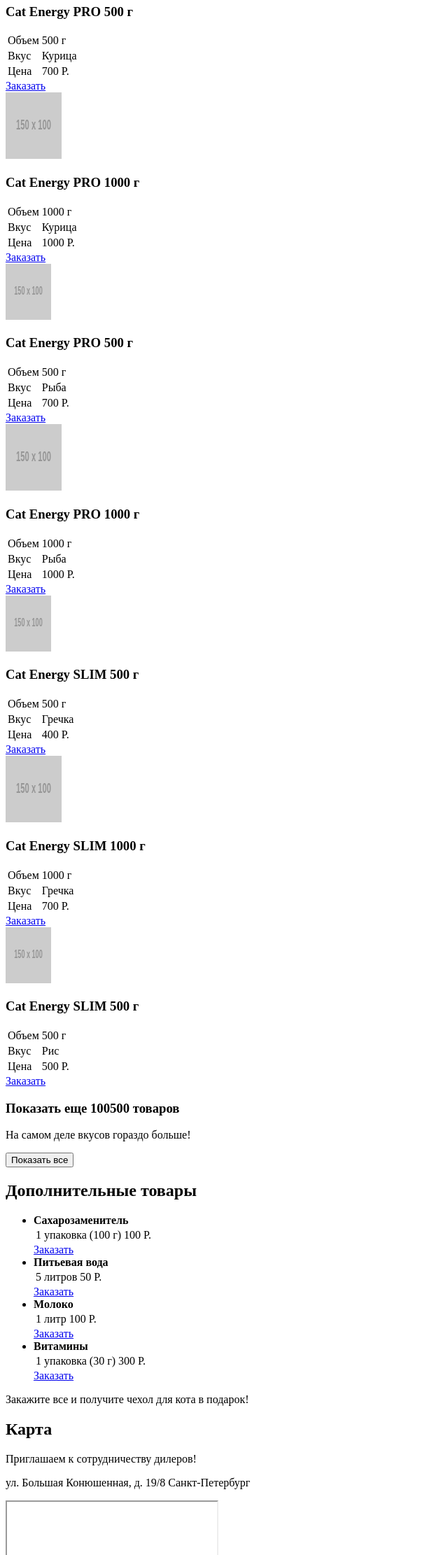
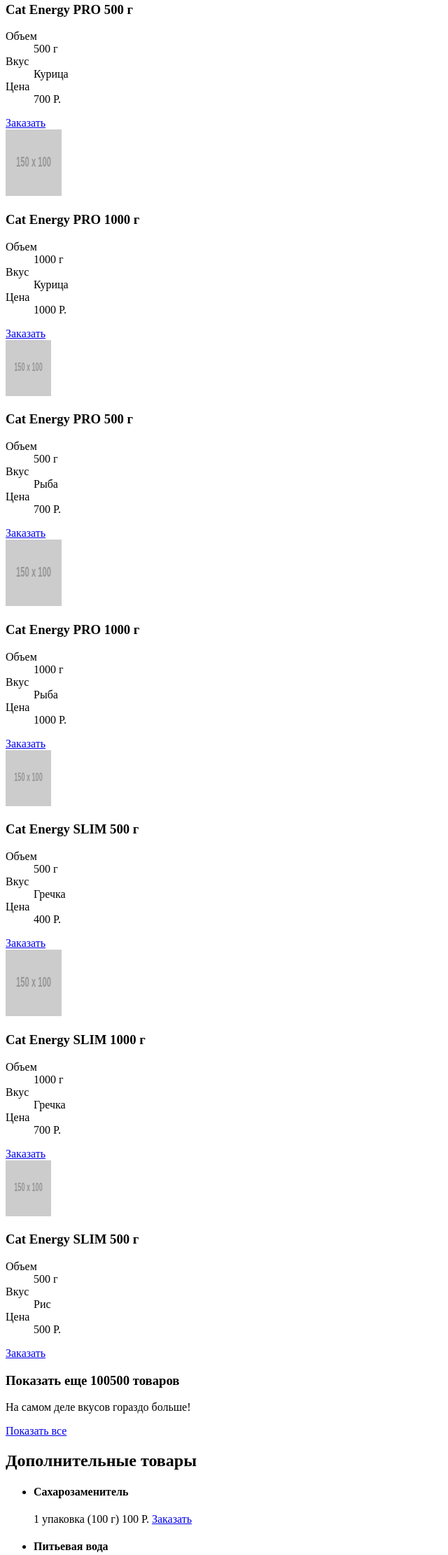
Before and after one commit to Dorofeev-Aleksey/217602-cat-energy, a website: page source/catalog.html in a window 1280 px wide. Shown: the part 318-2540 px from the top of the page at 70% size, without its empty margins (0-640 px from the left). Drawn offline with Linux system fonts and the light colour scheme; grey boxes are pictures that could not be loaded; placeholder pictures from the web are drawn by us.

Commit message:
Исправлены замечания

```diff
--- a/source/catalog.html
+++ b/source/catalog.html
@@ -2,7 +2,7 @@
 <html lang="ru">
   <head>
     <meta charset="utf-8">
-    <title>HTML Academy: Кэт энерджи</title>
+    <title>HTML&nbsp;Academy: Кэт энерджи</title>
   </head>
   <body>
     <header class="page-header container">
@@ -15,7 +15,7 @@
       </div>
 
       <nav class="main-nav">
-          <button class="main-nav__toggle" type="button">Открыть меню</button>
+        <button class="main-nav__toggle" type="button" aria-label="Открыть меню"></button>
         <div class="main-nav__wrap">
           <ul class="main-nav__items menu-list">
             <li class="menu-list__item">
@@ -35,182 +35,167 @@
 
     <main class="page-main">
 
-      <div class="container">
       <h1 class="page-main__title">Каталог продукции</h1>
 
-        <div class="products">
-          <article class="products__box">
-            <a class="products__link" href="#">
-              <img class="products__img" src="http://placehold.it/150x100" alt="Cat Energy PRO 500 г" width="65" height="80">
+      <div class="products-wrap">
+        <article class="products-wrap__box product">
+          <a class="product__link" href="#">
+            <img class="product__img" src="http://placehold.it/150x100" alt="Cat Energy PRO 500 г" width="65" height="80">
           </a>
-            <h3 class="products__title">Cat Energy PRO 500 г</h3>
 
-            <table class="products__table">
-              <tr class="products__table-line">
-                <td class="products__table-cell">Объем</td>
-                <td class="products__table-cell">500 г</td>
-              </tr>
-              <tr class="products__table-line">
-                <td class="products__table-cell">Вкус</td>
-                <td class="products__table-cell">Курица</td>
-              </tr>
-              <tr class="products__table-line">
-                <td class="products__table-cell">Цена</td>
-                <td class="products__table-cell">700 Р.</td>
-              </tr>
-            </table>
+          <div class="product__block-table">
+            <h3 class="product__title">Cat Energy PRO 500&nbsp;г</h3>
+            <dl class="product__line">
+              <dt class="product__title">Объем</dt>
+              <dd class="product__val">500&nbsp;г</dd>
 
-            <a class="products__btn cat-energy-btn" href="#">Заказать</a>
+              <dt class="product__title">Вкус</dt>
+              <dd class="product__val">Курица</dd>
+
+              <dt class="product__title">Цена</dt>
+              <dd class="product__val">700&nbsp;Р.</dd>
+            </dl>
+          </div>
+
+          <a class="product__btn btn-block" href="#">Заказать</a>
         </article>
 
-          <article class="products__box">
-            <a class="products__link" href="#">
-              <img class="products__img" src="http://placehold.it/150x100" alt="Cat Energy PRO 1000 г" width="80" height="95">
+        <article class="products-wrap__box product">
+          <a class="product__link" href="#">
+            <img class="product__img" src="http://placehold.it/150x100" alt="Cat Energy PRO 1000 г" width="80" height="95">
           </a>
-            <h3 class="products__title">Cat Energy PRO 1000 г</h3>
 
-            <table class="products__table">
-              <tr class="products__table-line">
-                <td class="products__table-cell">Объем</td>
-                <td class="products__table-cell">1000 г</td>
-              </tr>
-              <tr class="products__table-line">
-                <td class="products__table-cell">Вкус</td>
-                <td class="products__table-cell">Курица</td>
-              </tr>
-              <tr class="products__table-line">
-                <td class="products__table-cell">Цена</td>
-                <td class="products__table-cell">1000 Р.</td>
-              </tr>
-            </table>
+          <div class="product__block">
+            <h3 class="product__title">Cat Energy PRO 1000&nbsp;г</h3>
+              <dl class="product__line">
+                <dt class="product__title">Объем</dt>
+                <dd class="product__val">1000&nbsp;г</dd>
 
-            <a class="products__btn cat-energy-btn" href="#">Заказать</a>
+                <dt class="product__title">Вкус</dt>
+                <dd class="product__val">Курица</dd>
+
+                <dt class="product__title">Цена</dt>
+                <dd class="product__val">1000&nbsp;Р.</dd>
+              </dl>
+          </div>
+
+          <a class="product__btn btn-block" href="#">Заказать</a>
         </article>
 
-          <article class="products__box">
-            <a class="products__link" href="#">
-              <img class="products__img" src="http://placehold.it/150x100" alt="Cat Energy PRO 500 г" width="65" height="80">
+        <article class="products-wrap__box product">
+          <a class="product__link" href="#">
+            <img class="product__img" src="http://placehold.it/150x100" alt="Cat Energy PRO 500 г" width="65" height="80">
           </a>
-            <h3 class="products__title">Cat Energy PRO 500 г</h3>
 
-            <table class="products__table">
-              <tr class="products__table-line">
-                <td class="products__table-cell">Объем</td>
-                <td class="products__table-cell">500 г</td>
-              </tr>
-              <tr class="products__table-line">
-                <td class="products__table-cell">Вкус</td>
-                <td class="products__table-cell">Рыба</td>
-              </tr>
-              <tr class="products__table-line">
-                <td class="products__table-cell">Цена</td>
-                <td class="products__table-cell">700 Р.</td>
-              </tr>
-            </table>
+          <div class="product__block">
+            <h3 class="product__title">Cat Energy PRO 500&nbsp;г</h3>
+              <dl class="product__line">
+                <dt class="product__title">Объем</dt>
+                <dd class="product__val">500&nbsp;г</dd>
 
-            <a class="products__btn cat-energy-btn" href="#">Заказать</a>
+                <dt class="product__title">Вкус</dt>
+                <dd class="product__val">Рыба</dd>
+
+                <dt class="product__title">Цена</dt>
+                <dd class="product__val">700&nbsp;Р.</dd>
+              </dl>
+          </div>
+
+          <a class="product__btn btn-block" href="#">Заказать</a>
         </article>
 
-          <article class="products__box">
-            <a class="products__link" href="#">
-              <img class="products__img" src="http://placehold.it/150x100" alt="Cat Energy PRO 1000 г" width="80" height="95">
+        <article class="products-wrap__box product">
+          <a class="product__link" href="#">
+            <img class="product__img" src="http://placehold.it/150x100" alt="Cat Energy PRO 1000 г" width="80" height="95">
           </a>
-            <h3 class="products__title">Cat Energy PRO 1000 г</h3>
 
-            <table class="products__table">
-              <tr class="products__table-line">
-                <td class="products__table-cell">Объем</td>
-                <td class="products__table-cell">1000 г</td>
-              </tr>
-              <tr class="products__table-line">
-                <td class="products__table-cell">Вкус</td>
-                <td class="products__table-cell">Рыба</td>
-              </tr>
-              <tr class="products__table-line">
-                <td class="products__table-cell">Цена</td>
-                <td class="products__table-cell">1000 Р.</td>
-              </tr>
-            </table>
+          <div class="product__block">
+            <h3 class="product__title">Cat Energy PRO 1000&nbsp;г</h3>
+              <dl class="product__line">
+                <dt class="product__title">Объем</dt>
+                <dd class="product__val">1000&nbsp;г</dd>
 
-            <a class="products__btn cat-energy-btn" href="#">Заказать</a>
+                <dt class="product__title">Вкус</dt>
+                <dd class="product__val">Рыба</dd>
+
+                <dt class="product__title">Цена</dt>
+                <dd class="product__val">1000&nbsp;Р.</dd>
+              </dl>
+          </div>
+
+          <a class="product__btn btn-block" href="#">Заказать</a>
         </article>
 
-          <article class="products__box">
-            <a class="products__link" href="#">
-              <img class="products__img" src="http://placehold.it/150x100" alt="Cat Energy SLIM 500 г" width="65" height="80">
+        <article class="products-wrap__box product">
+          <a class="product__link" href="#">
+            <img class="product__img" src="http://placehold.it/150x100" alt="Cat Energy SLIM 500 г" width="65" height="80">
           </a>
-            <h3 class="products__title">Cat Energy SLIM 500 г</h3>
 
-            <table class="products__table">
-              <tr class="products__table-line">
-                <td class="products__table-cell">Объем</td>
-                <td class="products__table-cell">500 г</td>
-              </tr>
-              <tr class="products__table-line">
-                <td class="products__table-cell">Вкус</td>
-                <td class="products__table-cell">Гречка</td>
-              </tr>
-              <tr class="products__table-line">
-                <td class="products__table-cell">Цена</td>
-                <td class="products__table-cell">400 Р.</td>
-              </tr>
-            </table>
+          <div class="product__block">
+            <h3 class="product__title">Cat Energy SLIM 500&nbsp;г</h3>
+              <dl class="product__line">
+                <dt class="product__title">Объем</dt>
+                <dd class="product__val">500&nbsp;г</dd>
 
-            <a class="products__btn cat-energy-btn" href="#">Заказать</a>
+                <dt class="product__title">Вкус</dt>
+                <dd class="product__val">Гречка</dd>
+
+                <dt class="product__title">Цена</dt>
+                <dd class="product__val">400&nbsp;Р.</dd>
+              </dl>
+          </div>
+
+          <a class="product__btn btn-block" href="#">Заказать</a>
         </article>
 
-          <article class="products__box">
-            <a class="products__link" href="#">
-              <img class="products__img" src="http://placehold.it/150x100" alt="Cat Energy SLIM 1000 г" width="80" height="95">
+        <article class="products-wrap__box product">
+          <a class="product__link" href="#">
+            <img class="product__img" src="http://placehold.it/150x100" alt="Cat Energy SLIM 1000 г" width="80" height="95">
           </a>
-            <h3 class="products__title">Cat Energy SLIM 1000 г</h3>
 
-            <table class="products__table">
-              <tr class="products__table-line">
-                <td class="products__table-cell">Объем</td>
-                <td class="products__table-cell">1000 г</td>
-              </tr>
-              <tr class="products__table-line">
-                <td class="products__table-cell">Вкус</td>
-                <td class="products__table-cell">Гречка</td>
-              </tr>
-              <tr class="products__table-line">
-                <td class="products__table-cell">Цена</td>
-                <td class="products__table-cell">700 Р.</td>
-              </tr>
-            </table>
+          <div class="product__block">
+            <h3 class="product__title">Cat Energy SLIM 1000&nbsp;г</h3>
+              <dl class="product__line">
+                <dt class="product__title">Объем</dt>
+                <dd class="product__val">1000&nbsp;г</dd>
 
-            <a class="products__btn cat-energy-btn" href="#">Заказать</a>
+                <dt class="product__title">Вкус</dt>
+                <dd class="product__val">Гречка</dd>
+
+                <dt class="product__title">Цена</dt>
+                <dd class="product__val">700&nbsp;Р.</dd>
+              </dl>
+          </div>
+
+          <a class="product__btn btn-block" href="#">Заказать</a>
         </article>
 
-          <article class="products__box">
-            <a class="products__link" href="#">
-              <img class="products__img" src="http://placehold.it/150x100" alt="Cat Energy SLIM 500 г" width="65" height="80">
+        <article class="products-wrap__box product">
+          <a class="product__link" href="#">
+            <img class="product__img" src="http://placehold.it/150x100" alt="Cat Energy SLIM 500 г" width="65" height="80">
           </a>
-            <h3 class="products__title">Cat Energy SLIM 500 г</h3>
 
-            <table class="products__table">
-              <tr class="products__table-line">
-                <td class="products__table-cell">Объем</td>
-                <td class="products__table-cell">500 г</td>
-              </tr>
-              <tr class="products__table-line">
-                <td class="products__table-cell">Вкус</td>
-                <td class="products__table-cell">Рис</td>
-              </tr>
-              <tr class="products__table-line">
-                <td class="products__table-cell">Цена</td>
-                <td class="products__table-cell">500 Р.</td>
-              </tr>
-            </table>
+          <div class="product__block">
+            <h3 class="product__title">Cat Energy SLIM 500&nbsp;г</h3>
+              <dl class="product__line">
+                <dt class="product__title">Объем</dt>
+                <dd class="product__val">500&nbsp;г</dd>
 
-            <a class="products__btn cat-energy-btn" href="#">Заказать</a>
+                <dt class="product__title">Вкус</dt>
+                <dd class="products__val">Рис</dd>
+
+                <dt class="product__title">Цена</dt>
+                <dd class="product__val">500&nbsp;Р.</dd>
+              </dl>
+          </div>
+
+          <a class="product__btn btn-block" href="#">Заказать</a>
         </article>
 
-          <section class="products__box more-products">
-            <h3 class="more-products__title">Показать еще 100500 товаров</h3>
-            <p class="more-products__text">На самом деле вкусов гораздо больше!</p>
-            <button class="more-products__btn" type="button">Показать все</button>
+        <section class="products-wrap__more">
+          <h3 class="products-wrap__more-title">Показать еще 100500 товаров</h3>
+          <p class="products-wrap__more-text">На&nbsp;самом деле вкусов гораздо больше!</p>
+          <a class="products-wrap__more-btn" href="#">Показать все</a>
         </section>
       </div>
 
@@ -219,64 +204,44 @@
 
         <ul class="additional__list goods-list">
           <li class="goods-list__item">
-              <b class="goods-list__item-title">Сахарозаменитель</b>
-
-              <table class="goods-list__item-table">
-                <tr class="goods-list__item-line">
-                  <td class="goods-list__item-cell">1 упаковка (100 г)</td>
-                  <td class="goods-list__item-cell">100 Р.</td>
-                </tr>
-              </table>
-              <a class="goods-list__table-btn cat-energy-btn" href="#">Заказать</a>
+            <h4 class="goods-list__item-title">Сахарозаменитель</h4>
+            <span class="goods-list__item-amount">1&nbsp;упаковка (100&nbsp;г)</span>
+            <span class="goods-list__item-val">100&nbsp;Р.</span>
+            <a class="goods-list__btn btn-block" href="#">Заказать</a>
           </li>
 
           <li class="goods-list__item">
-              <b class="goods-list__item-title">Питьевая вода</b>
-
-              <table class="goods-list__item-table">
-                <tr class="goods-list__item-line">
-                  <td class="goods-list__item-cell">5 литров</td>
-                  <td class="goods-list__item-cell">50 Р.</td>
-                </tr>
-              </table>
-              <a class="goods-list__table-btn cat-energy-btn" href="#">Заказать</a>
+            <h4 class="goods-list__item-title">Питьевая вода</h4>
+            <span class="goods-list__item-amount">5&nbsp;литров</span>
+            <span class="goods-list__item-val">50&nbsp;Р.</span>
+            <a class="goods-list__btn btn-block" href="#">Заказать</a>
           </li>
 
           <li class="goods-list__item">
-              <b class="goods-list__item-title">Молоко</b>
-
-              <table class="goods-list__item-table">
-                <tr class="goods-list__item-line">
-                  <td class="goods-list__item-cell">1 литр</td>
-                  <td class="goods-list__item-cell">100 Р.</td>
-                </tr>
-              </table>
-              <a class="goods-list__table-btn cat-energy-btn" href="#">Заказать</a>
+            <h4 class="goods-list__item-title">Молоко</h4>
+            <span class="goods-list__item-amount">1&nbsp;литр</span>
+            <span class="goods-list__item-val">100&nbsp;Р.</span>
+            <a class="goods-list__btn btn-block" href="#">Заказать</a>
           </li>
 
           <li class="goods-list__item">
-              <b class="goods-list__item-title">Витамины</b>
-
-              <table class="goods-list__item-table">
-                <tr class="goods-list__item-line">
-                  <td class="goods-list__item-cell">1 упаковка (30 г)</td>
-                  <td class="goods-list__item-cell">300 Р.</td>
-                </tr>
-              </table>
-              <a class="goods-list__table-btn cat-energy-btn" href="#">Заказать</a>
+            <h4 class="goods-list__item-title">Витамины</h4>
+            <span class="goods-list__item-amount">1&nbsp;упаковка (30&nbsp;г)</span>
+            <span class="goods-list__item-val">300&nbsp;Р.</span>
+            <a class="goods-list__btn btn-block" href="#">Заказать</a>
           </li>
         </ul>
-
+        <!--Это же блочек с подарком и фоном с котом.-->
         <div class="additional__all">
-            <p class="additional__all-text">Закажите все и получите чехол для кота в подарок!</p>
+          <img class="additional__all-image" src="http://placehold.it/150x100" alt="Подарок" width="55" height="60">
+          <p class="additional__all-text">Закажите все и&nbsp;получите чехол для кота в&nbsp;подарок!</p>
         </div>
       </section>
-      </div>
 
       <section class="map">
         <h1 class="visually-hidden">Карта</h1>
         <div class="map__wrap">
-          <p class="map__text">Приглашаем к сотрудничеству дилеров!</p>
+          <p class="map__text">Приглашаем к&nbsp;сотрудничеству дилеров!</p>
           <p class="map__address">ул. Большая Конюшенная, д. 19/8 Санкт-Петербург</p>
         </div>
         <iframe class="map__interactive" src='https://www.google.com/maps/embed?pb=!1m18!1m12!1m3!1d1998.576107178979!2d30.321962135596618!3d59.939175757766854!2m3!1f0!2f0!3f0!3m2!1i1024!2i768!4f13.1!3m3!1m2!1s0x4696310fca5ba729%3A0xea9c53d4493c879f!2z0JHQvtC70YzRiNCw0Y8g0JrQvtC90Y7RiNC10L3QvdCw0Y8g0YPQuy4sIDE5LCDQodCw0L3QutGCLdCf0LXRgtC10YDQsdGD0YDQsywgMTkxMTg2!5e0!3m2!1sru!2sru!4v1522580251050' height='362' allowfullscreen></iframe>
@@ -290,16 +255,16 @@
           <img class="footer-logo__name" src="http://placehold.it/150x100" alt="Logo" width="100" height="18">
         </a>
 
-        <div class="page-footer__social footer-social">
-          <ul class="footer-social__list">
-            <li class="footer-social__item">
-              <a class="footer-social__link">Вконтакте</a>
+        <div class="page-footer__social social">
+          <ul class="social__list">
+            <li class="social__item">
+              <a class="social__link" href="#" aria-label="Вконтакте"></a>
             </li>
-            <li class="footer-social__item">
-              <a class="footer-social__link">instagram</a>
+            <li class="social__item">
+              <a class="social__link" href="#" aria-label="instagram"></a>
             </li>
-            <li class="footer-social__item">
-              <a class="footer-social__link">facebook</a>
+            <li class="social__item">
+              <a class="social__link" href="#" aria-label="facebook"></a>
             </li>
           </ul>
         </div>
```
Also changed, not shown: source/form.html (+35 -37 lines), source/index.html (+33 -45 lines). Lines whose indentation alone changed are shown as unchanged.
